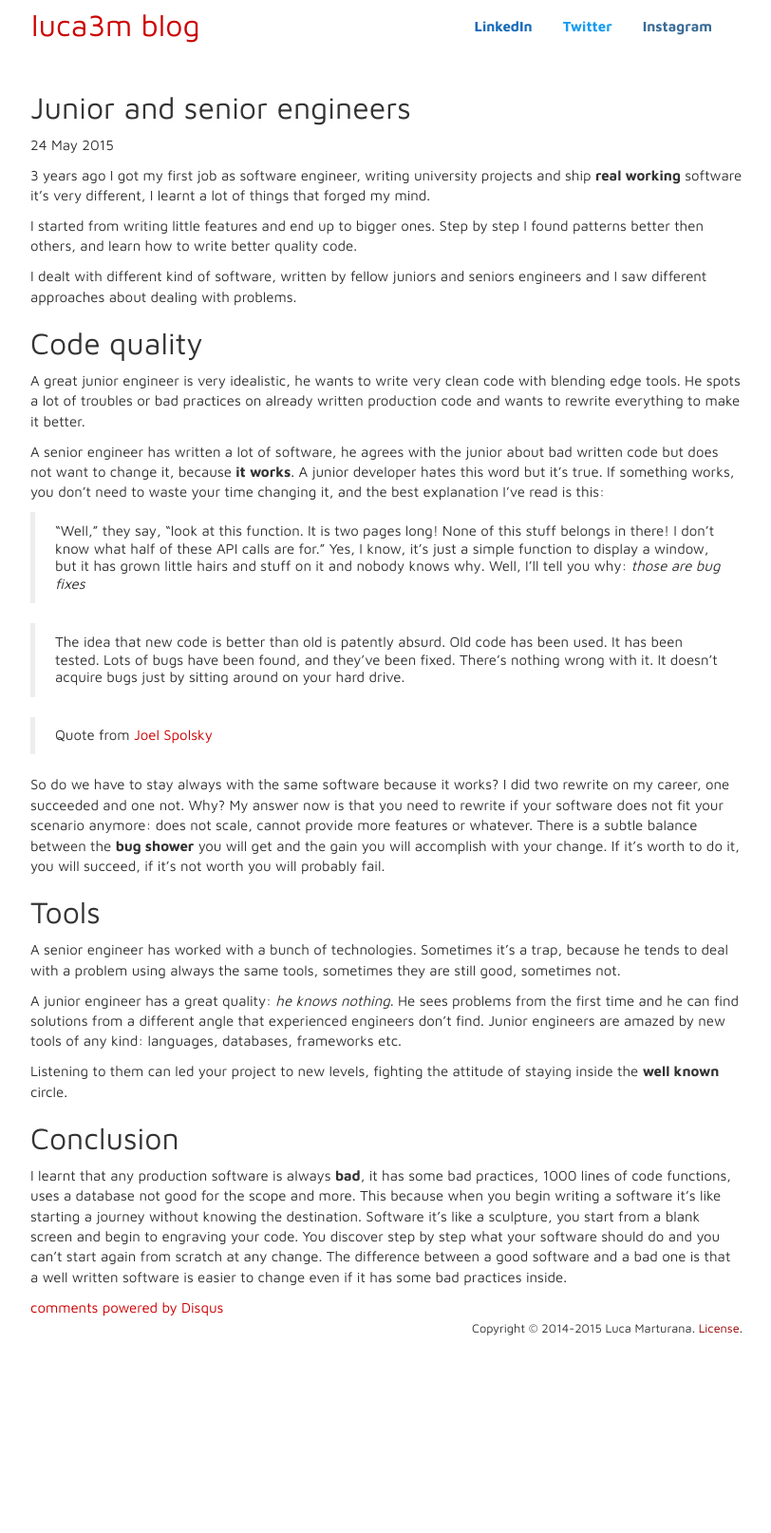
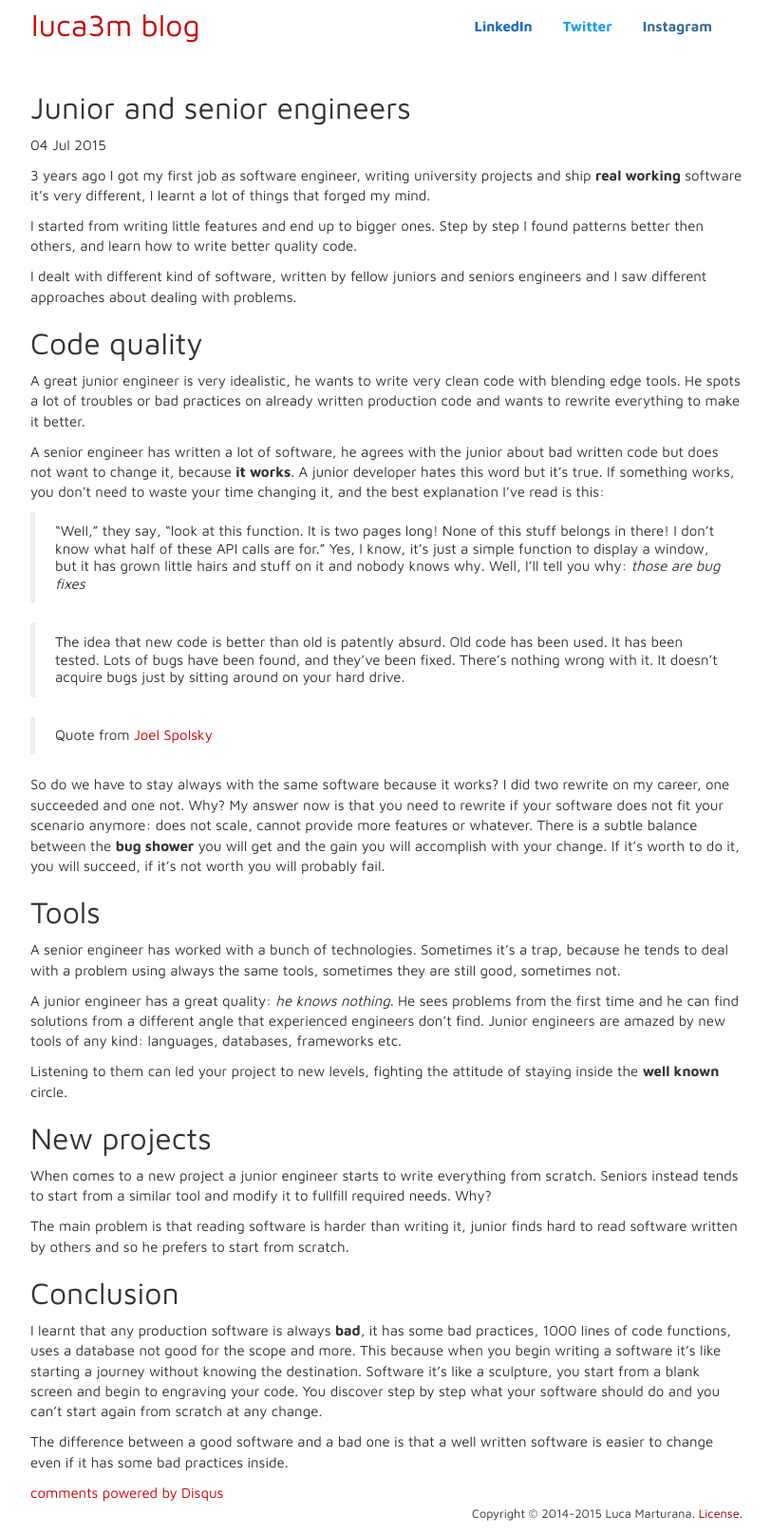
Before and after one commit to luca3m/luca3m.github.io, a Jekyll site: the page built from _posts/2015-07-04-junior-vs-senior-engineers.md, in a window 1280 px wide. Shown: the whole page at 95% size, without its empty margins (233-1045 px from the left). Built offline with Jekyll 4.4.1, drawn with Linux system fonts in a browser that asks for light colours; Markdown is read by kramdown in place of the engine named in the settings; comment, search, counter and statistics services are not loaded; before the commit the page ends 1419 px from its top, so only the background shows below that.

Commit message:
Almost final release

```diff
--- a/_posts/2015-05-24-junior-vs-senior-engineer.md
+++ b/_posts/2015-07-04-junior-vs-senior-engineers.md
@@ -32,6 +32,14 @@ A junior engineer has a great quality: *he knows nothing*. He sees problems from
 
 Listening to them can led your project to new levels, fighting the attitude of staying inside the **well known** circle.
 
+## New projects
+
+When comes to a new project a junior engineer starts to write everything from scratch. Seniors instead tends to start from a similar tool and modify it to fullfill required needs. Why?
+
+The main problem is that reading software is harder than writing it, junior finds hard to read software written by others and so he prefers to start from scratch.
+
 ## Conclusion
 
-I learnt that any production software is always **bad**, it has some bad practices, 1000 lines of code functions, uses a database not good for the scope and more. This because when you begin writing a software it's like starting a journey without knowing the destination. Software it's like a sculpture, you start from a blank screen and begin to engraving your code. You discover step by step what your software should do and you can't start again from scratch at any change. The difference between a good software and a bad one is that a well written software is easier to change even if it has some bad practices inside.
+I learnt that any production software is always **bad**, it has some bad practices, 1000 lines of code functions, uses a database not good for the scope and more. This because when you begin writing a software it's like starting a journey without knowing the destination. Software it's like a sculpture, you start from a blank screen and begin to engraving your code. You discover step by step what your software should do and you can't start again from scratch at any change.
+
+The difference between a good software and a bad one is that a well written software is easier to change even if it has some bad practices inside.
```
